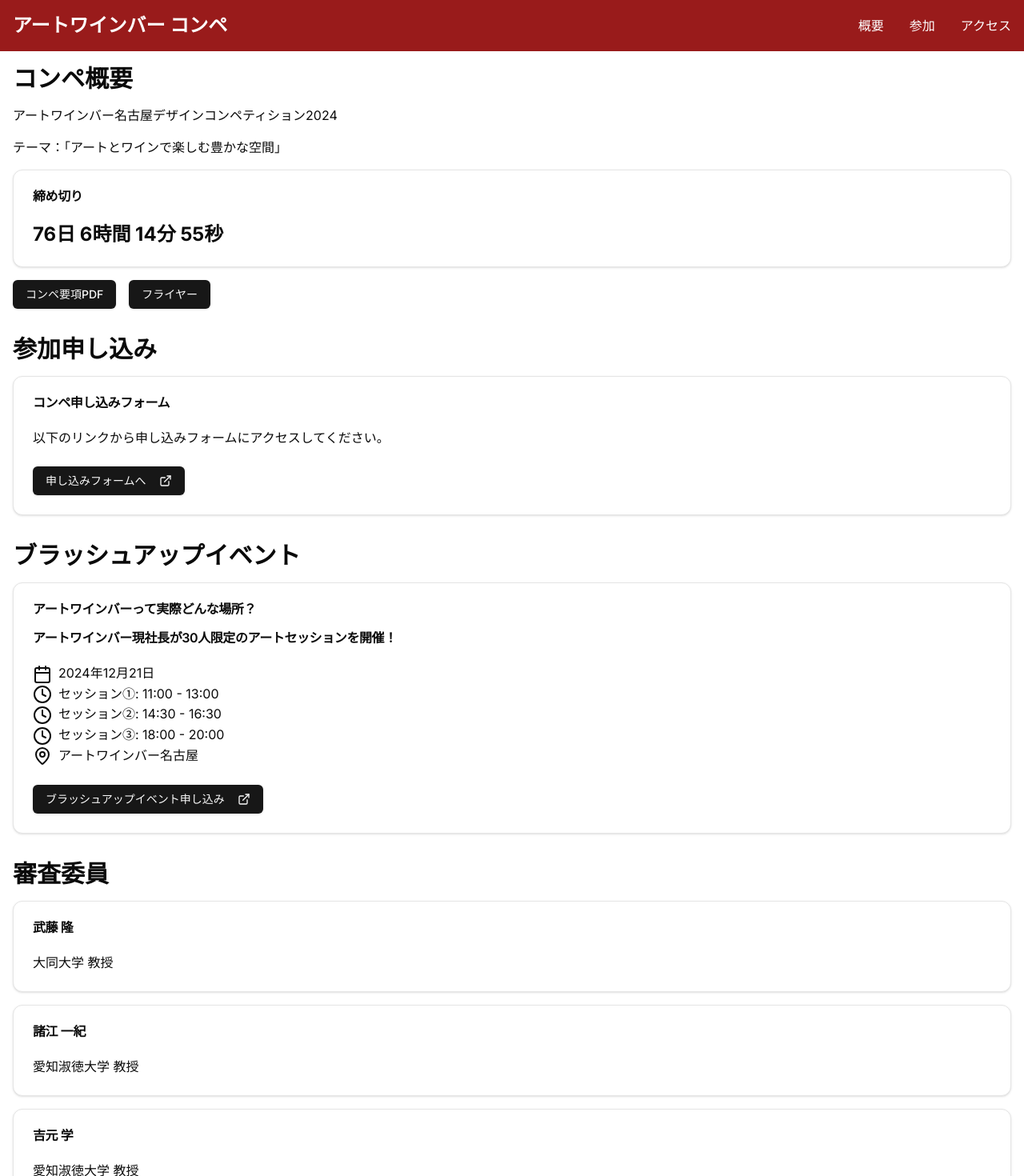
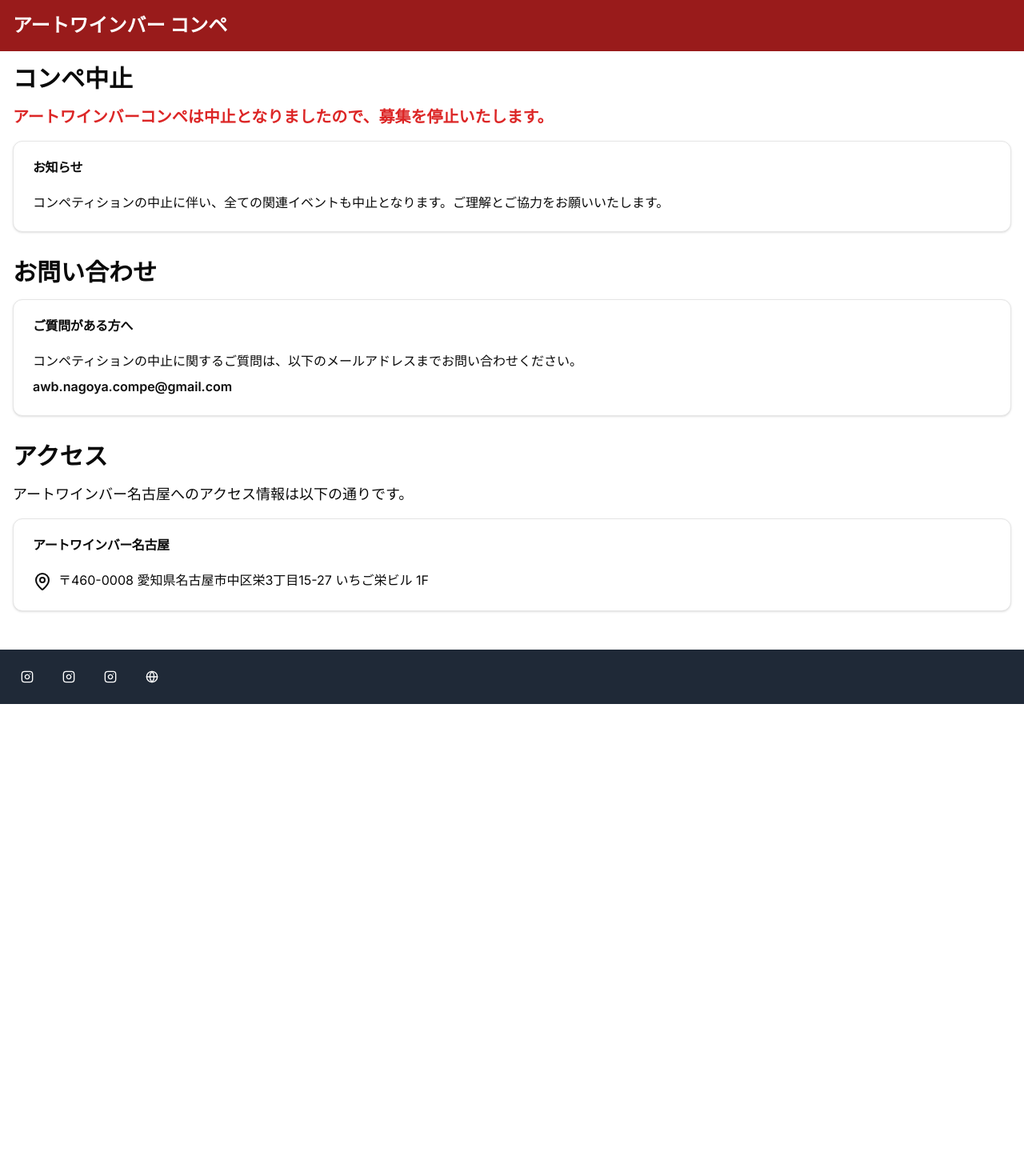
Before and after one commit to thomas0124/competition_cst, a Next.js app in the folder art-wine-bar/: page / in a window 1280 px wide. Shown: the top 1470 px of the page at 80% size. After the commit the page ends 880 px from the top, so only its background shows below. Built offline with nearby package versions, Linux system fonts and the light colour scheme.

Commit message:
fix:Mainの変更

```diff
--- a/art-wine-bar/src/components/Footer.tsx
+++ b/art-wine-bar/src/components/Footer.tsx
@@ -11,7 +11,6 @@ import {
 const Footer = () => {
   return(
     <footer className="bg-gray-800 text-white p-4 mt-8">
-        <p className="mb-3">作品提出先: <Mail className="inline" /> awb.nagoya.compe@gmail.com</p>
         <div className="container mx-auto flex flex-col md:flex-row justify-between items-center">
           <TooltipProvider>
             <div className="flex flex-wrap gap-4">
@@ -87,14 +86,6 @@ const Footer = () => {
               </Tooltip>
             </div>
           </TooltipProvider>
-          <div className="mt-4 md:mt-0">
-                <p>協賛企業</p>
-                <div className="flex space-x-4">
-                <div className="w-16 h-8 bg-gray-300"></div>
-                <div className="w-16 h-8 bg-gray-300"></div>
-                <div className="w-16 h-8 bg-gray-300"></div>
-          </div>
-        </div>
         </div>
     </footer>
   )
--- a/art-wine-bar/src/components/Header.tsx
+++ b/art-wine-bar/src/components/Header.tsx
@@ -49,35 +49,6 @@ export default function Header() {
             )}
           </div>
 
-          <div
-            className={`
-              md:flex md:space-x-8 md:p-4 md:items-center
-              ${isMobile ? (isOpen ? 'block' : 'hidden') : 'flex'}
-              ${isMobile ? 'border-t border-white' : ''}
-            `}
-          >
-            <Link
-              href="#about"
-              className="block p-4 md:p-0 hover:bg-red-700 md:hover:bg-transparent md:hover:underline"
-              onClick={closeMenu}
-            >
-              概要
-            </Link>
-            <Link
-              href="#entry"
-              className="block p-4 md:p-0 hover:bg-red-700 md:hover:bg-transparent md:hover:underline"
-              onClick={closeMenu}
-            >
-              参加
-            </Link>
-            <Link
-              href="#access"
-              className="block p-4 md:p-0 hover:bg-red-700 md:hover:bg-transparent md:hover:underline"
-              onClick={closeMenu}
-            >
-              アクセス
-            </Link>
-          </div>
         </nav>
       </div>
     </header>
--- a/art-wine-bar/src/components/Main.tsx
+++ b/art-wine-bar/src/components/Main.tsx
@@ -1,142 +1,52 @@
 "use client"
 
-import React, { useState, useEffect } from 'react'
+import React from 'react'
 import Link from 'next/link'
-import { MapPin, Clock, Calendar, ExternalLink } from 'lucide-react'
+import { MapPin, ExternalLink } from 'lucide-react'
 
 import { Button } from "@/components/ui/button"
-import { Card, CardContent, CardFooter, CardHeader, CardTitle } from "@/components/ui/card"
+import { Card, CardContent, CardHeader, CardTitle } from "@/components/ui/card"
 
 const Main = () => {
-  const [countdown, setCountdown] = useState('')
-
-  useEffect(() => {
-    const targetDate = new Date('2025-01-31T23:59:59').getTime()
-
-    const updateCountdown = () => {
-      const now = new Date().getTime()
-      const distance = targetDate - now
-
-      const days = Math.floor(distance / (1000 * 60 * 60 * 24))
-      const hours = Math.floor((distance % (1000 * 60 * 60 * 24)) / (1000 * 60 * 60))
-      const minutes = Math.floor((distance % (1000 * 60 * 60)) / (1000 * 60))
-      const seconds = Math.floor((distance % (1000 * 60)) / 1000)
-
-      setCountdown(`${days}日 ${hours}時間 ${minutes}分 ${seconds}秒`)
-    }
-
-    const timer = setInterval(updateCountdown, 1000)
-
-    return () => clearInterval(timer)
-  }, [])
-
   return (
     <main className="container mx-auto p-4 space-y-8">
       <section id="about" className="space-y-4">
-        <h2 className="text-3xl font-bold">コンペ概要</h2>
-        <p>アートワインバー名古屋デザインコンペティション2024</p>
-        <p>テーマ：「アートとワインで楽しむ豊かな空間」</p>
+        <h2 className="text-3xl font-bold">コンペ中止</h2>
+        <p className="text-xl font-semibold text-red-600">アートワインバーコンペは中止となりましたので、募集を停止いたします。</p>
         <Card>
           <CardHeader>
-            <CardTitle>締め切り</CardTitle>
+            <CardTitle>お知らせ</CardTitle>
           </CardHeader>
           <CardContent>
-            <p className="text-2xl font-bold">{countdown}</p>
+            <p>コンペティションの中止に伴い、全ての関連イベントも中止となります。ご理解とご協力をお願いいたします。</p>
           </CardContent>
-        </Card>
-        <div className="flex space-x-4">
-          <Button asChild>
-            <Link href="/competition-details.pdf" target="_blank">コンペ要項PDF</Link>
-          </Button>
-          <Button asChild>
-            <Link href="/poster.pdf" target="_blank">フライヤー</Link>
-          </Button>
-        </div>
-      </section>
-
-      <section id="entry" className="space-y-4">
-      <h2 className="text-3xl font-bold">参加申し込み</h2>
-        <Card>
-          <CardHeader>
-            <CardTitle>コンペ申し込みフォーム</CardTitle>
-          </CardHeader>
-          <CardContent>
-            <p>以下のリンクから申し込みフォームにアクセスしてください。</p>
-          </CardContent>
-          <CardFooter>
-            <Button asChild>
-              <Link href="https://forms.gle/A5xJTuwavyFEDb7X6" target="_blank" rel="noopener noreferrer">
-                申し込みフォームへ <ExternalLink className="ml-2 h-4 w-4" />
-              </Link>
-            </Button>
-          </CardFooter>
         </Card>
       </section>
 
       <section className="space-y-4">
-        <h2 className="text-3xl font-bold">ブラッシュアップイベント</h2>
+        <h2 className="text-3xl font-bold">お問い合わせ</h2>
         <Card>
           <CardHeader>
-            <CardTitle className="pb">
-              <p className="pb-1">アートワインバーって実際どんな場所？</p> <br />
-              <p>アートワインバー現社長が30人限定のアートセッションを開催！</p>
-            </CardTitle>
+            <CardTitle>ご質問がある方へ</CardTitle>
           </CardHeader>
           <CardContent>
-            <p><Calendar className="inline mr-2" />2024年12月21日</p>
-            <p><Clock className="inline mr-2" />セッション①: 11:00 - 13:00</p>
-            <p><Clock className="inline mr-2" />セッション②: 14:30 - 16:30</p>
-            <p><Clock className="inline mr-2" />セッション③: 18:00 - 20:00</p>
-            <p><MapPin className="inline mr-2" />アートワインバー名古屋</p>
+            <p>コンペティションの中止に関するご質問は、以下のメールアドレスまでお問い合わせください。</p>
+            <p className="font-semibold mt-2">awb.nagoya.compe@gmail.com</p>
           </CardContent>
-          <CardFooter>
-            <Button asChild>
-              <Link href="https://forms.gle/HNAHSb6i2vw83cDDA" target="_blank" rel="noopener noreferrer">
-                ブラッシュアップイベント申し込み <ExternalLink className="ml-2 h-4 w-4" />
-              </Link>
-            </Button>
-          </CardFooter>
         </Card>
-      </section>
-
-      <section className="space-y-4">
-        <h2 className="text-3xl font-bold">審査委員</h2>
-        <div className="grid gap-4">
-          <Card>
-            <CardHeader>
-              <CardTitle>武藤 隆</CardTitle>
-            </CardHeader>
-            <CardContent>
-              <p>大同大学 教授</p>
-            </CardContent>
-          </Card>
-          <Card>
-            <CardHeader>
-              <CardTitle>諸江 一紀</CardTitle>
-            </CardHeader>
-          <CardContent>
-            <p>愛知淑徳大学 教授</p>
-          </CardContent>
-          </Card>
-          <Card>
-            <CardHeader>
-              <CardTitle>吉元 学</CardTitle>
-            </CardHeader>
-            <CardContent>
-              <p>愛知淑徳大学 教授</p>
-            </CardContent>
-          </Card>
-          <Card>
-            <CardHeader>
-              <CardTitle>建築系企業様</CardTitle>
-            </CardHeader>
-          </Card>
-        </div>
       </section>
 
       <section id="access" className="space-y-4">
         <h2 className="text-3xl font-bold">アクセス</h2>
-        <p className="text-lg font-semibold text-red-600">公共交通機関のご利用をお願いします</p>
+        <p className="text-lg">アートワインバー名古屋へのアクセス情報は以下の通りです。</p>
+        <Card>
+          <CardHeader>
+            <CardTitle>アートワインバー名古屋</CardTitle>
+          </CardHeader>
+          <CardContent>
+            <p><MapPin className="inline mr-2" />〒460-0008 愛知県名古屋市中区栄3丁目15-27 いちご栄ビル 1F</p>
+          </CardContent>
+        </Card>
       </section>
     </main>
   )
```
